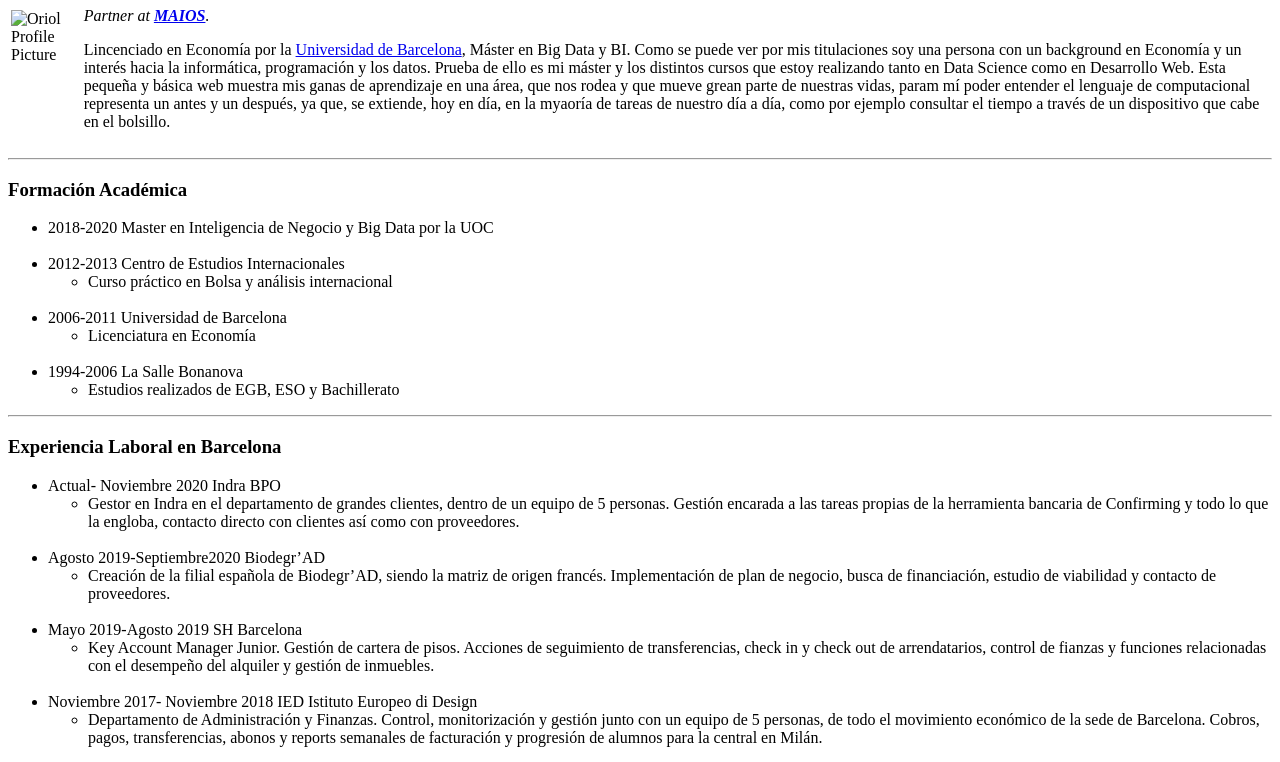
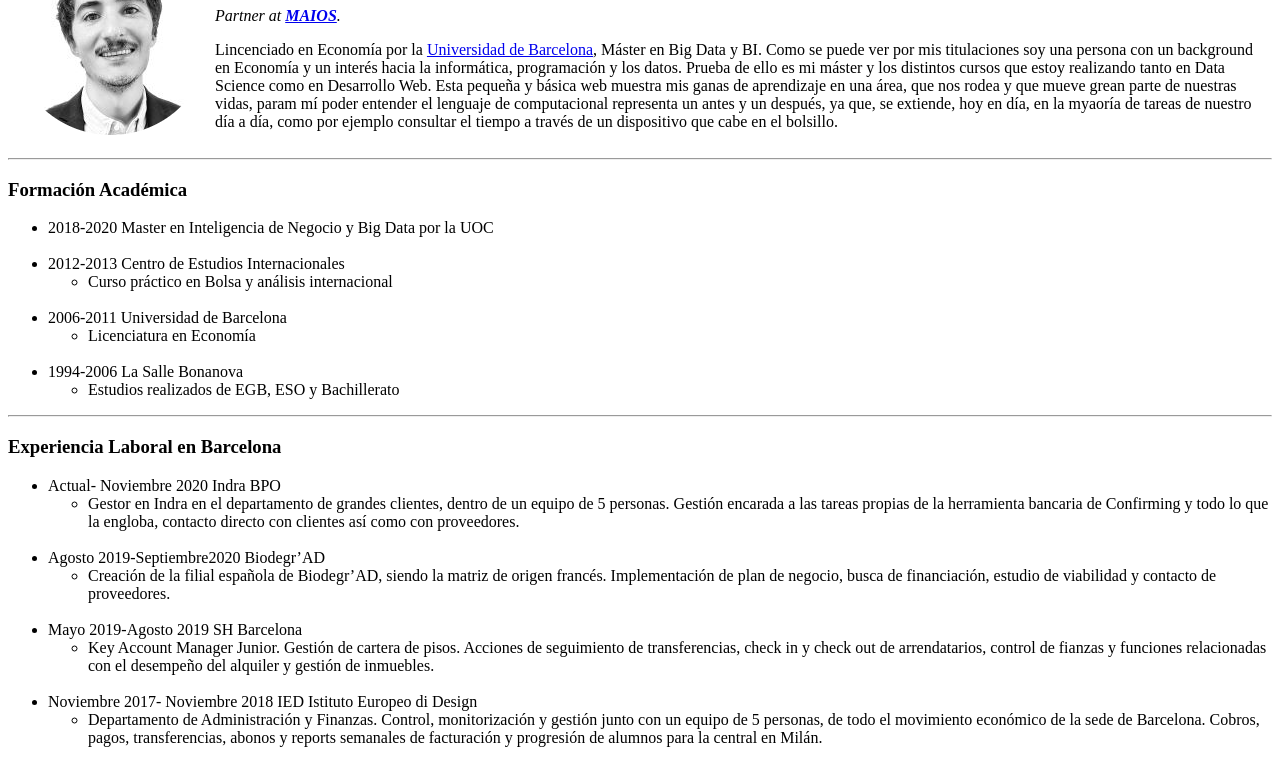
Before and after one commit to OriolForcadaSantilari/cv2022., a plain HTML site: page index.html in a window 1280 px wide. Shown: the part 84-846 px from the top of the page. Drawn offline with Linux system fonts and the light colour scheme.

Commit message:
Update index.html

```diff
--- a/index.html
+++ b/index.html
@@ -9,7 +9,7 @@
 <body>
   <table cellsapacing = "20">
     <tr>
-      <td><img src="Uri7png.png" alt="Oriol Profile Picture"></td>
+      <td><img src="UriW.png" alt="Oriol Profile Picture"></td>
       <td><h1>Oriol Forcada Santilari</h1>
       <em>Partner at <strong><a href="www.maios.net">MAIOS</a></strong>.</em>
       <p>Lincenciado en Economía por la <a href="https://www.ub.edu/web/portal/ca/">Universidad de Barcelona</a>, Máster en Big Data y BI.
```
